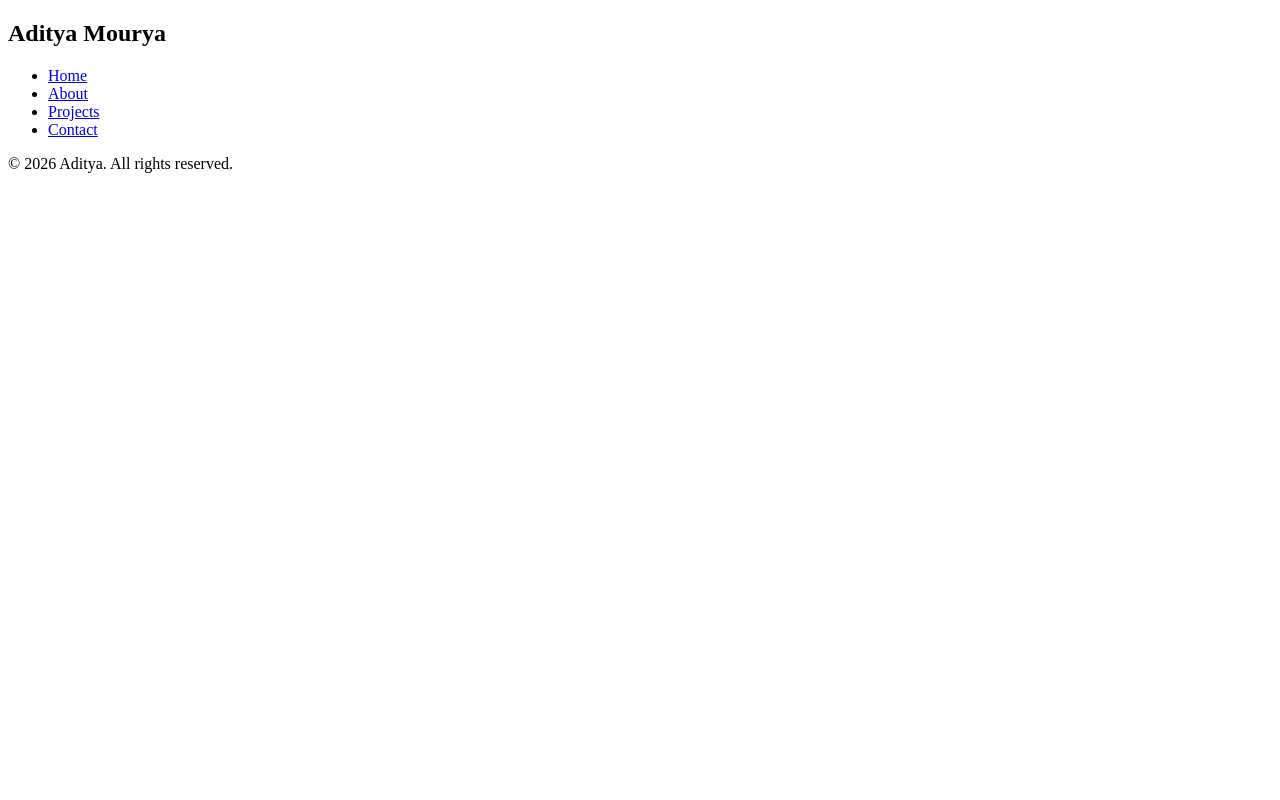
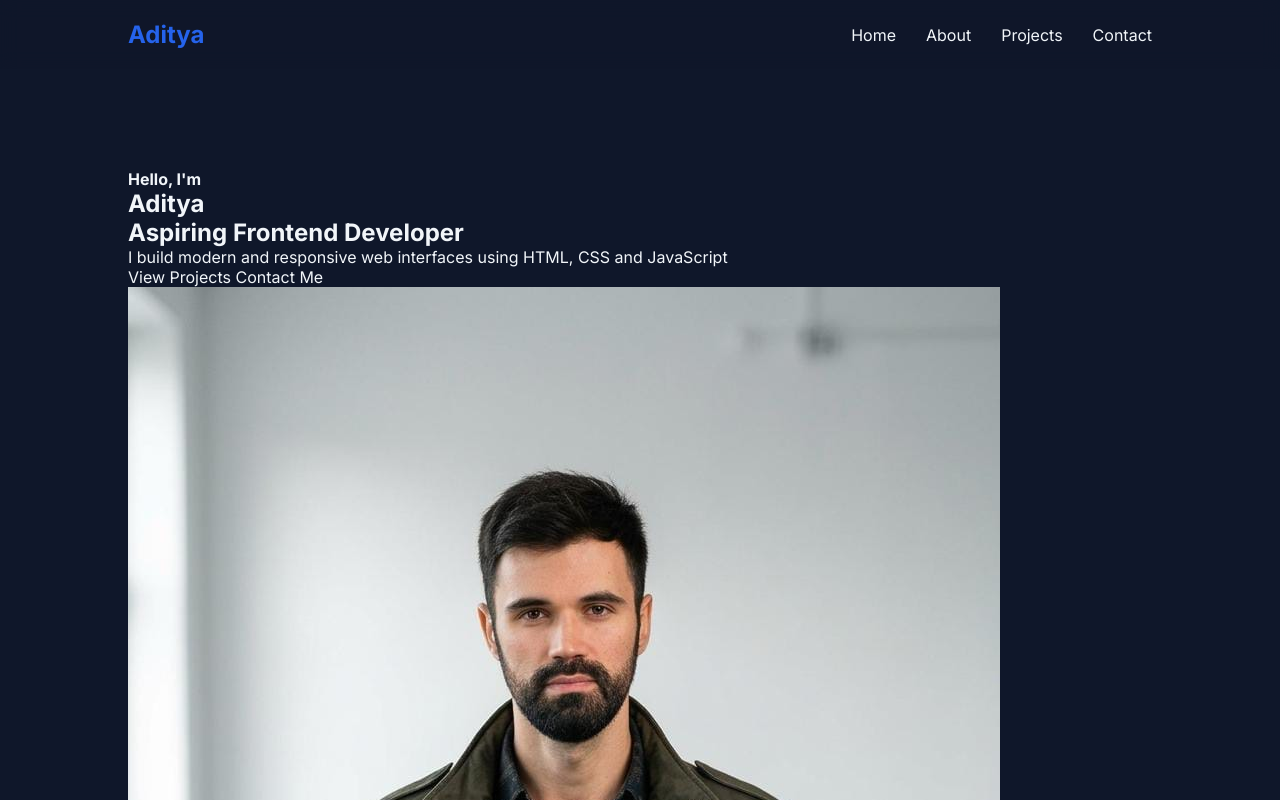
Before and after one commit to always-aditya/personal-portfolio, a plain HTML site: page index.html in a window 1280 px wide. Shown: the top 800 px of the page. Drawn offline with Linux system fonts and the light colour scheme.

Commit message:
Navbar and CSS foundation

```diff
--- a/index.html
+++ b/index.html
@@ -9,8 +9,8 @@
 </head>
 <body>
     <header>
+        <h1 class="logo">Aditya</h1>
         <nav>
-            <h1>Aditya Mourya</h1>
             <ul>
                 <li>
                     <a href="#home">Home</a>
@@ -29,7 +29,21 @@
     </header>
     <main>
         <section id="home">
-
+            <div class="hero-container">
+                <div class="hero-left">
+                    <h4>Hello, I'm</h4>
+                    <h1>Aditya</h1>
+                    <h2>Aspiring Frontend Developer</h2>
+                    <p>I build modern and responsive web interfaces using HTML, CSS and JavaScript</p>
+                    <div class="hero-buttons">
+                        <a href="#projects">View Projects</a>
+                        <a href="#contact">Contact Me</a>
+                    </div>
+                </div>
+                <div class="hero right">
+                    <img src="asset/aditya.jpeg" alt="Aditya-Frontend Developer">
+                </div>
+            </div>
         </section>
         <section id="about">
 
--- a/style.css
+++ b/style.css
@@ -0,0 +1,50 @@
+*{
+    margin:0;
+    padding:0;
+    box-sizing:border-box;
+}
+body{
+    font-family:'Inter',sans-serif;
+    background-color: #0f172a;;
+    color: #f1f5f9;;
+}
+ul{
+    list-style:none;
+}
+a{
+    text-decoration:none;
+    color:inherit;
+}
+html{
+    scroll-behavior:smooth;
+}
+header{
+    width:100%;
+    padding:20px 10%;
+    display: flex;
+    justify-content: space-between;
+    align-items: center;
+    position:sticky;
+    top:0;
+    background: rgba(15,23,42,0.8);
+    backdrop-filter: blur(10px);
+}
+nav ul{
+    display:flex;
+    gap:30px;
+}
+nav a{
+    font-size:16px;
+    font-weight:500px;
+}
+nav a:hover{
+    color: #2563eb;
+}
+.logo{
+    font-size:24px;
+    font-weight: 700;
+    color:#2563eb;
+}
+section{
+    padding:100px 10%;
+}
```
Also changed, not shown: asset/aditya.jpeg (added).
